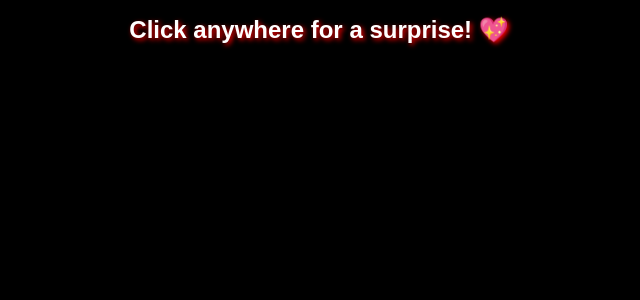
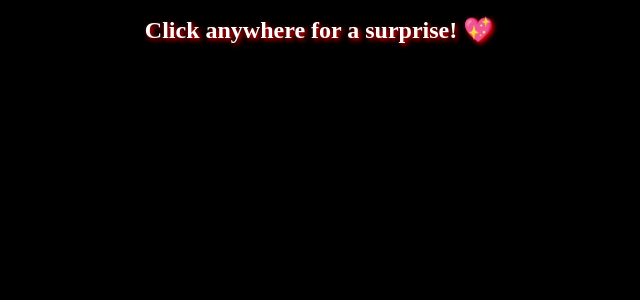
Before and after one commit to MujtabaAndUmera/ILoveYou, a React (Vite) app: page / in a window 1280 px wide. Shown: the top 300 px of the page, without its empty margins (321-961 px from the left). Built offline with nearby package versions, Linux system fonts and the light colour scheme.

Commit message:
Update App.css

```diff
--- a/src/App.css
+++ b/src/App.css
@@ -1,5 +1,6 @@
 * {
   -webkit-tap-highlight-color: transparent;
+  font-family: "Dancing Script", "Brush Script MT", "Lucida Handwriting", cursive;
 }
 
 .app-container {
```
